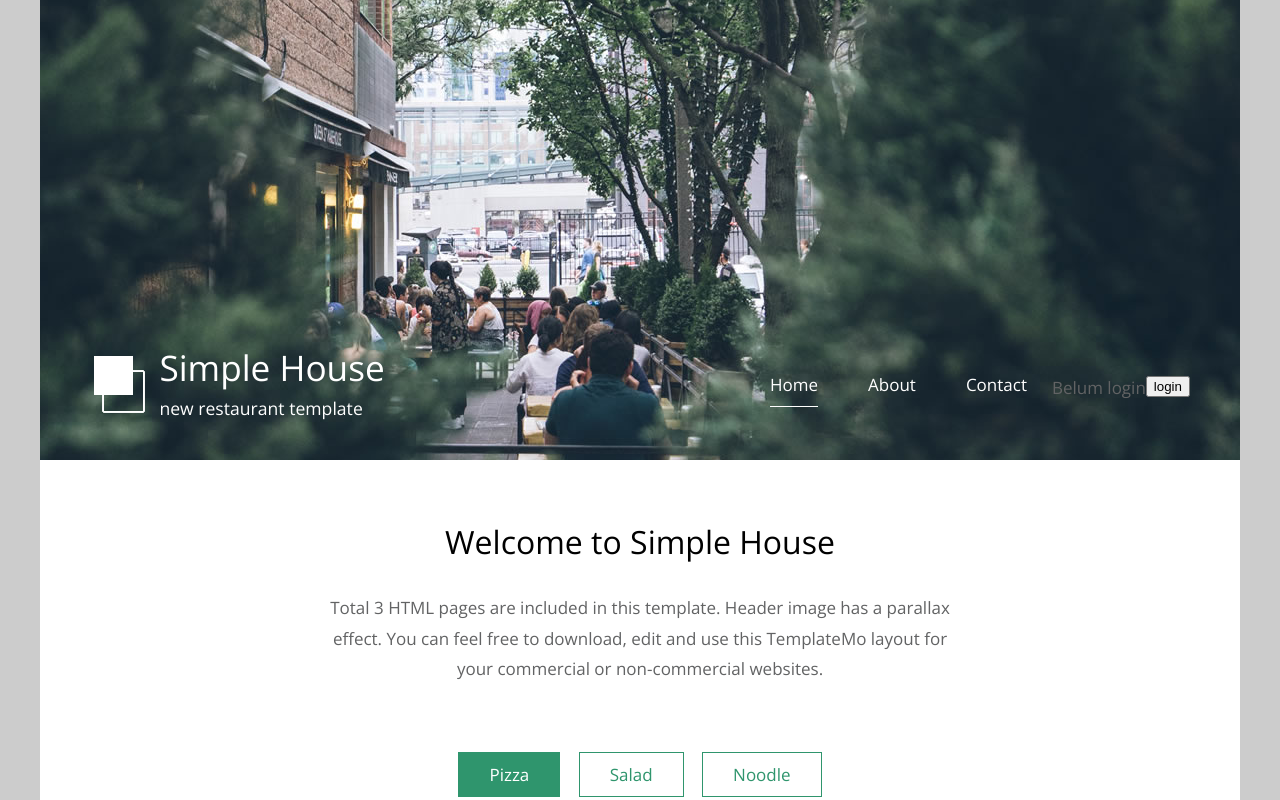
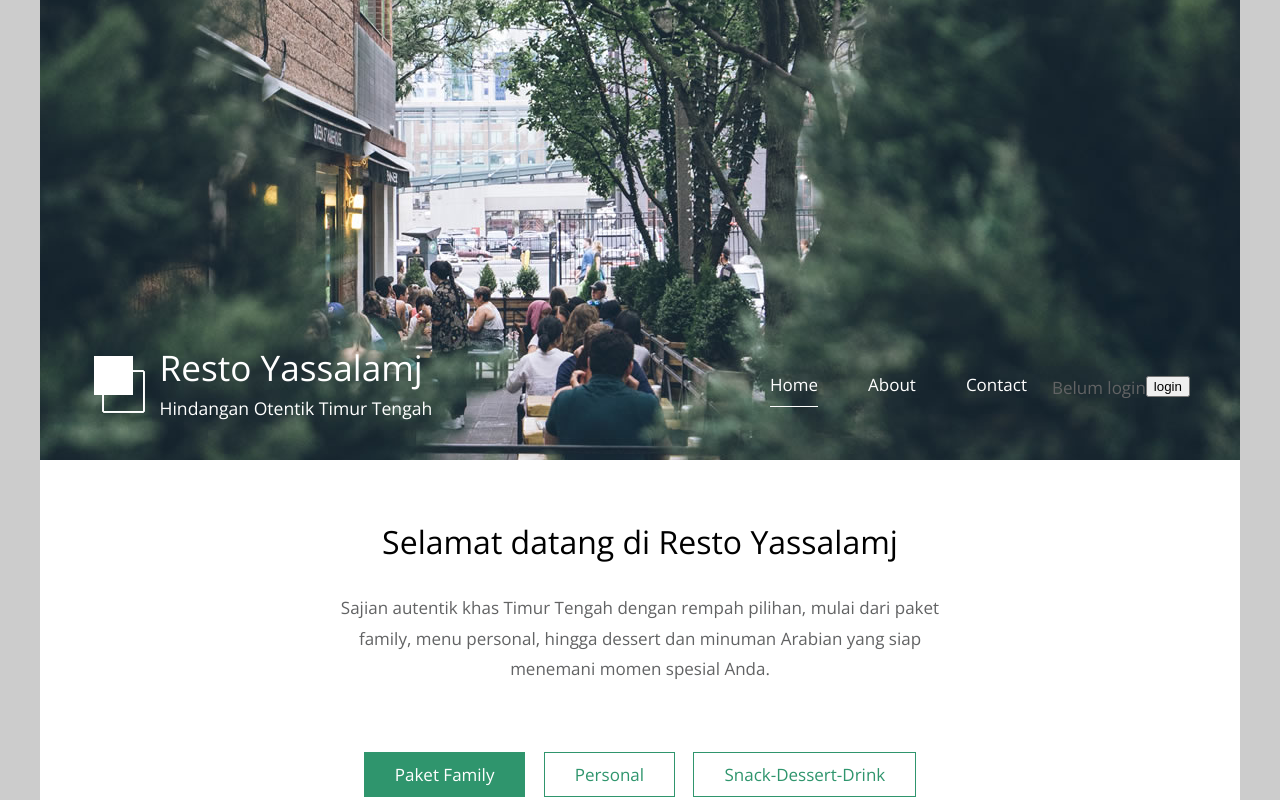
Before and after one commit to almyrarf-ops/restoyassalam, a plain HTML site: page index.html in a window 1280 px wide. Shown: the top 800 px of the page. Drawn offline with nearby package versions, Linux system fonts and the light colour scheme.

Commit message:
Update index.html

```diff
--- a/index.html
+++ b/index.html
@@ -5,7 +5,7 @@
 	<meta charset="UTF-8" />
     <meta name="viewport" content="width=device-width, initial-scale=1.0" />
     <meta http-equiv="X-UA-Compatible" content="ie=edge" />
-    <title>Simple House Template</title>
+    <title>Resto Yassalamj</title>
     <link href="https://fonts.googleapis.com/css?family=Open+Sans:400" rel="stylesheet" />
 	<link href="css/templatemo-style.css" rel="stylesheet" />
 </head>
@@ -28,8 +28,8 @@ https://templatemo.com/tm-539-simple-house
 						<div class="col-md-6 col-12">
 							<img src="img/simple-house-logo.png" alt="Logo" class="tm-site-logo" />
 							<div class="tm-site-text-box">
-								<h1 class="tm-site-title">Simple House</h1>
-								<h6 class="tm-site-description">new restaurant template</h6>
+								<h1 class="tm-site-title">Resto Yassalamj</h1>
+								<h6 class="tm-site-description">Hindangan Otentik Timur Tengah</h6>
 							</div>
 						</div>
 						<nav class="col-md-6 col-12 tm-nav">
@@ -51,16 +51,16 @@ https://templatemo.com/tm-539-simple-house
 
 		<main>
 			<header class="row tm-welcome-section">
-				<h2 class="col-12 text-center tm-section-title">Welcome to Simple House</h2>
-				<p class="col-12 text-center">Total 3 HTML pages are included in this template. Header image has a parallax effect. You can feel free to download, edit and use this TemplateMo layout for your commercial or non-commercial websites.</p>
+				<h2 class="col-12 text-center tm-section-title">Selamat datang di Resto Yassalamj</h2>
+				<p class="col-12 text-center">Sajian autentik khas Timur Tengah dengan rempah pilihan, mulai dari paket family, menu personal, hingga dessert dan minuman Arabian yang siap menemani momen spesial Anda.</p>
 			</header>
 
 			<div class="tm-paging-links">
 				<nav>
 					<ul>
-						<li class="tm-paging-item"><a href="#" class="tm-paging-link active">Pizza</a></li>
-						<li class="tm-paging-item"><a href="#" class="tm-paging-link">Salad</a></li>
-						<li class="tm-paging-item"><a href="#" class="tm-paging-link">Noodle</a></li>
+						<li class="tm-paging-item"><a href="#" class="tm-paging-link active">Paket Family</a></li>
+						<li class="tm-paging-item"><a href="#" class="tm-paging-link">Personal</a></li>
+						<li class="tm-paging-item"><a href="#" class="tm-paging-link">Snack-Dessert-Drink</a></li>
 					</ul>
 				</nav>
 			</div>
```
